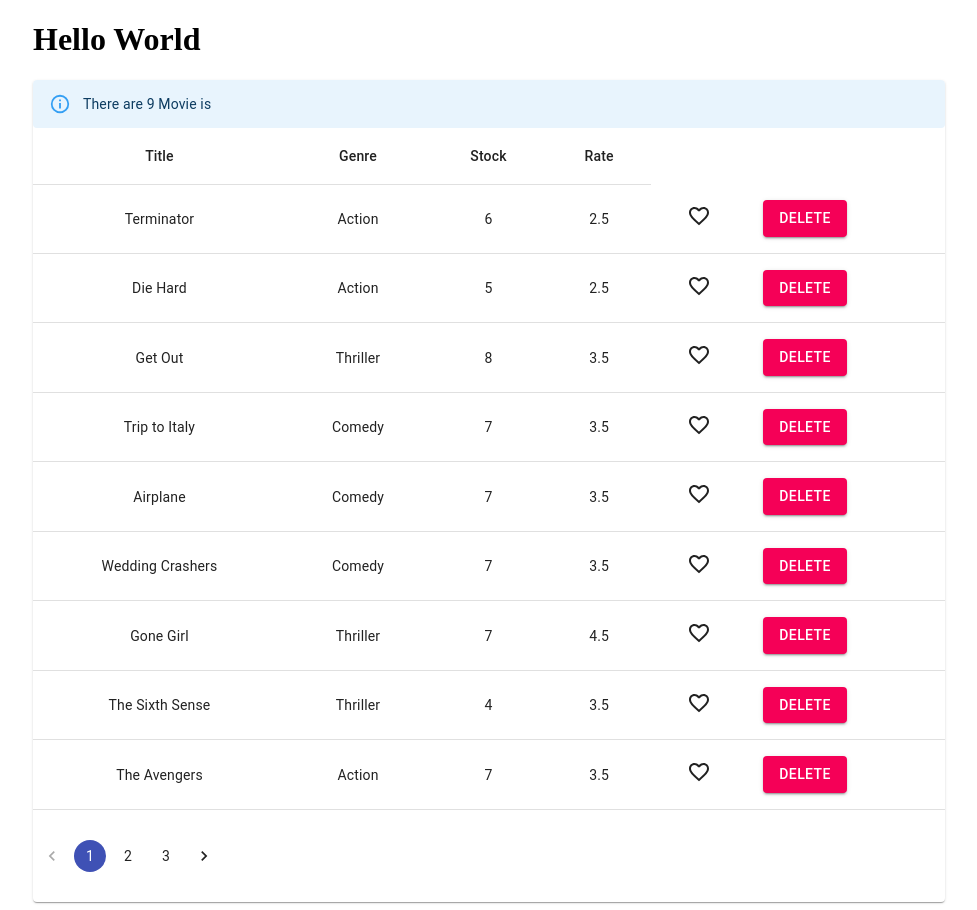
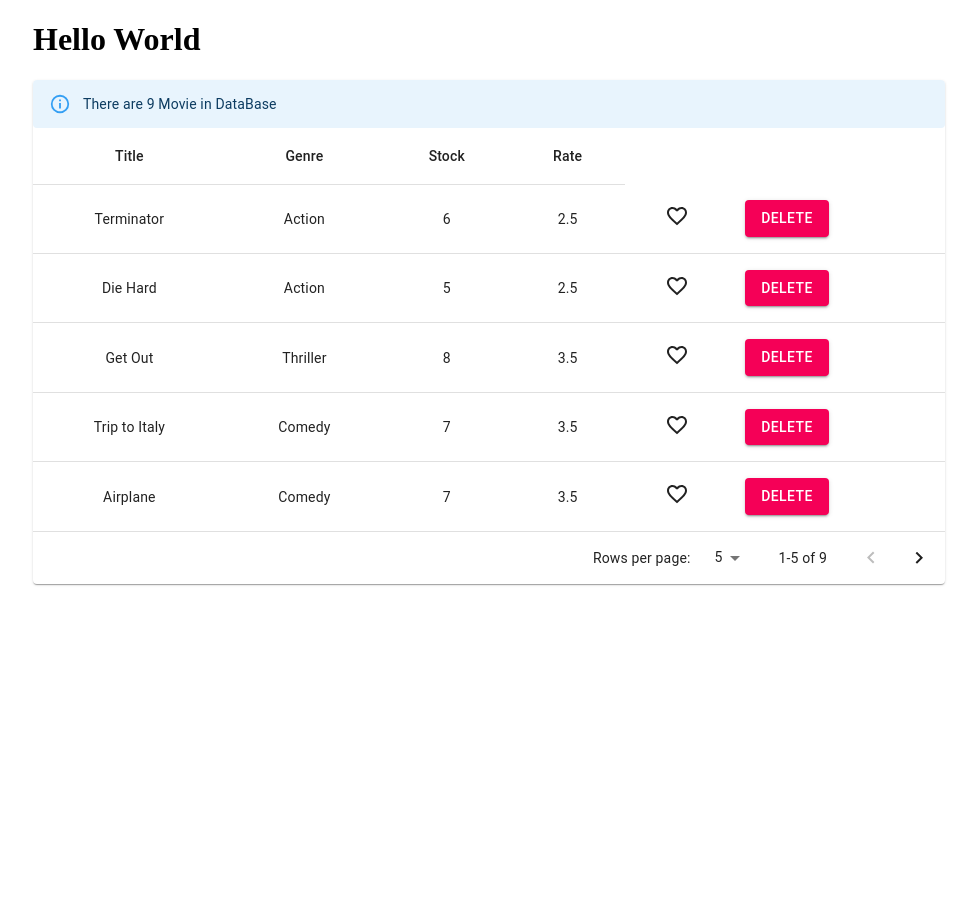
Before and after one commit to hazikmaqsood/movies-vidly, a React (Create React App) app: page / in a window 1280 px wide. Shown: the whole page, without its empty margins (151-1128 px from the left). After the commit the page ends 800 px from the top, so only its background shows below. Built offline with nearby package versions, Linux system fonts and the light colour scheme.

Commit message:
pagination functionality Done

```diff
--- a/package.json
+++ b/package.json
@@ -9,6 +9,7 @@
     "@testing-library/jest-dom": "^4.2.4",
     "@testing-library/react": "^9.5.0",
     "@testing-library/user-event": "^7.2.1",
+    "lodash": "^4.17.15",
     "react": "^16.13.1",
     "react-dom": "^16.13.1",
     "react-scripts": "3.4.1"
--- a/src/component/Movie.jsx
+++ b/src/component/Movie.jsx
@@ -2,6 +2,7 @@ import React, { useState } from "react";
 import { getMovies } from "../services/fakeMovieService";
 import Heart from "./Heart";
 import Pagination from "./pagination";
+import { Paginate } from "../utils/paginates";
 import {
   Button,
   Paper,
@@ -19,9 +20,20 @@ const Movies = () => {
     MovieData: getMovies(),
   });
 
-  const [pagi, setPagi] = useState({
-    pageSize: 4,
-  });
+  const [page, setPage] = React.useState(0);
+  const [rowsPerPage, setRowsPerPage] = React.useState(5);
+
+  const handleChangePage = (event, newPage) => {
+    setPage(newPage);
+  };
+
+  const handleChangeRowsPerPage = (event) => {
+    setRowsPerPage(+event.target.value);
+    setPage(0);
+  };
+
+  const emptyRows = rowsPerPage - Math.min(rowsPerPage, movie.MovieData.length - page * rowsPerPage);
+
   const handleDel = (del_id) => {
     const movieDel = movie.MovieData.filter((item) => item._id !== del_id);
     setMovie({ MovieData: movieDel });
@@ -39,9 +51,10 @@ const Movies = () => {
   if (movie.MovieData.length === 0)
     return <Alert severity="error">There are No Movies Here</Alert>;
 
+  const newMoviesArray = Paginate(movie.MovieData, page, rowsPerPage);
   return (
     <TableContainer component={Paper}>
-      <Alert severity="info">There are {movie.MovieData.length} Movie is</Alert>
+      <Alert severity="info">There are {movie.MovieData.length} Movie in DataBase</Alert>
 
       <Table aria-label="caption table">
         <TableHead>
@@ -53,7 +66,7 @@ const Movies = () => {
           </TableRow>
         </TableHead>
         <TableBody>
-          {movie.MovieData.map((item) => (
+          {newMoviesArray.map((item) => (
             <TableRow key={item._id}>
               <TableCell align="center">{item.title}</TableCell>
               <TableCell align="center">{item.genre.name}</TableCell>
@@ -74,9 +87,20 @@ const Movies = () => {
               </TableCell>
             </TableRow>
           ))}
+          {emptyRows > 0 && (
+            <TableRow style={{ height: 68 * emptyRows }}>
+              <TableCell colSpan={6} />
+            </TableRow>
+          )}
         </TableBody>
       </Table>
-        <Pagination totalCount={movie.MovieData.length} onPagi={pagi.pageSize} />
+      <Pagination
+        totalCount={movie.MovieData.length}
+        changePage={handleChangePage}
+        RowPerPage={handleChangeRowsPerPage}
+        page={page}
+        rowsPerPage={rowsPerPage}
+      />
     </TableContainer>
   );
 };
--- a/src/component/pagination.jsx
+++ b/src/component/pagination.jsx
@@ -1,24 +1,26 @@
-import React from 'react';
-import Pagination from '@material-ui/lab/Pagination';
-import { makeStyles } from '@material-ui/core/styles';
+import React from "react";
+import TablePagination from "@material-ui/core/TablePagination";
 
-const useStyle = makeStyles({
-    pagi: {
-        margin: '30px 0'
-    }
-});
 
 
 const Pagi = (props) => {
-    const classes = useStyle();
-    // console.log("Hello this is Pagi page ",props.totalCount, props.onPagi);
-    const pagiValue = Math.ceil(props.totalCount / props.onPagi);
-    return(
 
-        <div>
-        <Pagination className={classes.pagi} count={pagiValue} color="primary" />
-        </div>
-    );
-}
+  return (
+    <div>
+
+
+      <TablePagination
+        component="div"
+        rowsPerPageOptions={[5, 10, 20]}
+        count={props.totalCount}
+        page={props.page}
+        onChangePage={props.changePage}
+        onChangeRowsPerPage={props.RowPerPage}
+        rowsPerPage={props.rowsPerPage}
+
+      />
+    </div>
+  );
+};
 
 export default Pagi;
--- /dev/null
+++ b/src/utils/paginates.jsx
@@ -0,0 +1,9 @@
+import _ from "lodash";
+
+export const Paginate = (item, page, rowPerPage) => {
+  return _(item)
+    .slice(page * rowPerPage, page * rowPerPage + rowPerPage)
+    .value();
+};
+
+// return item.slice(page * rowPerPage, page * rowPerPage + rowPerPage);
```
